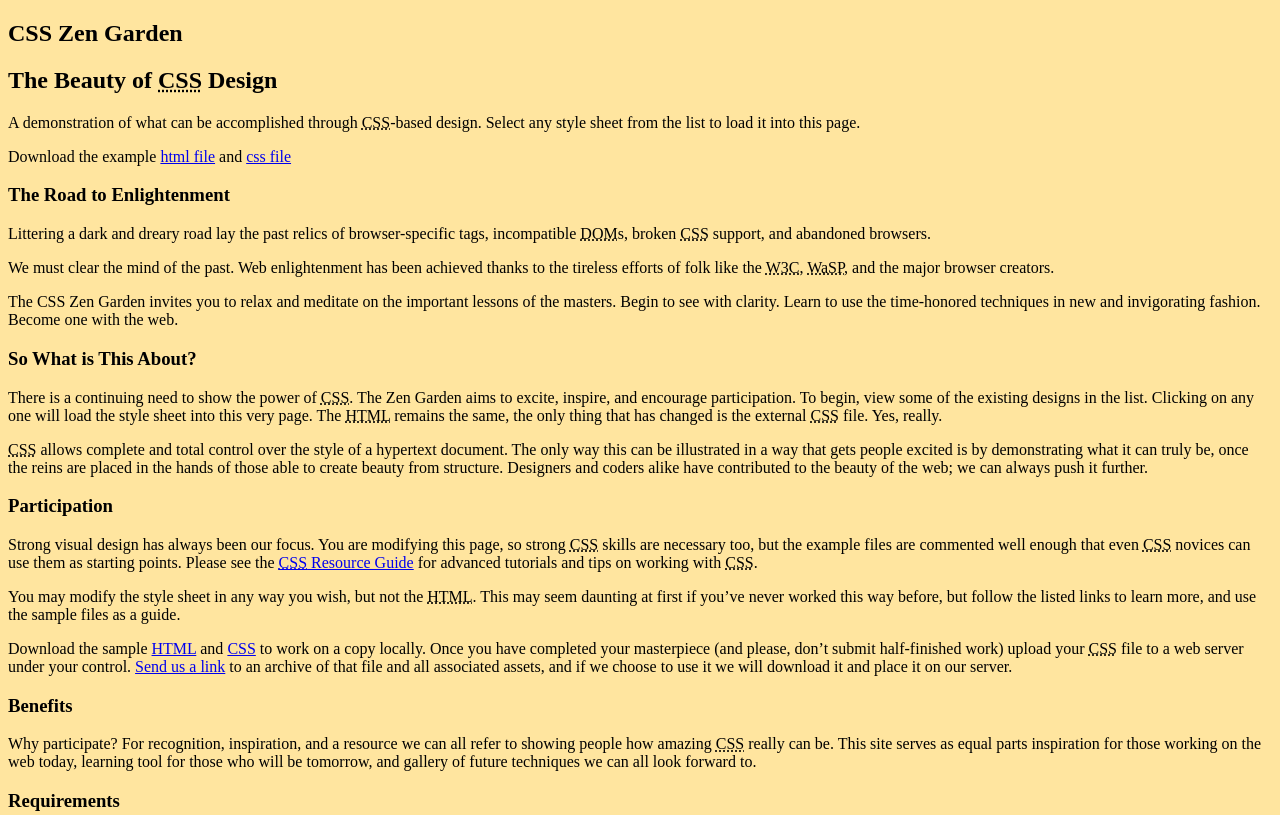
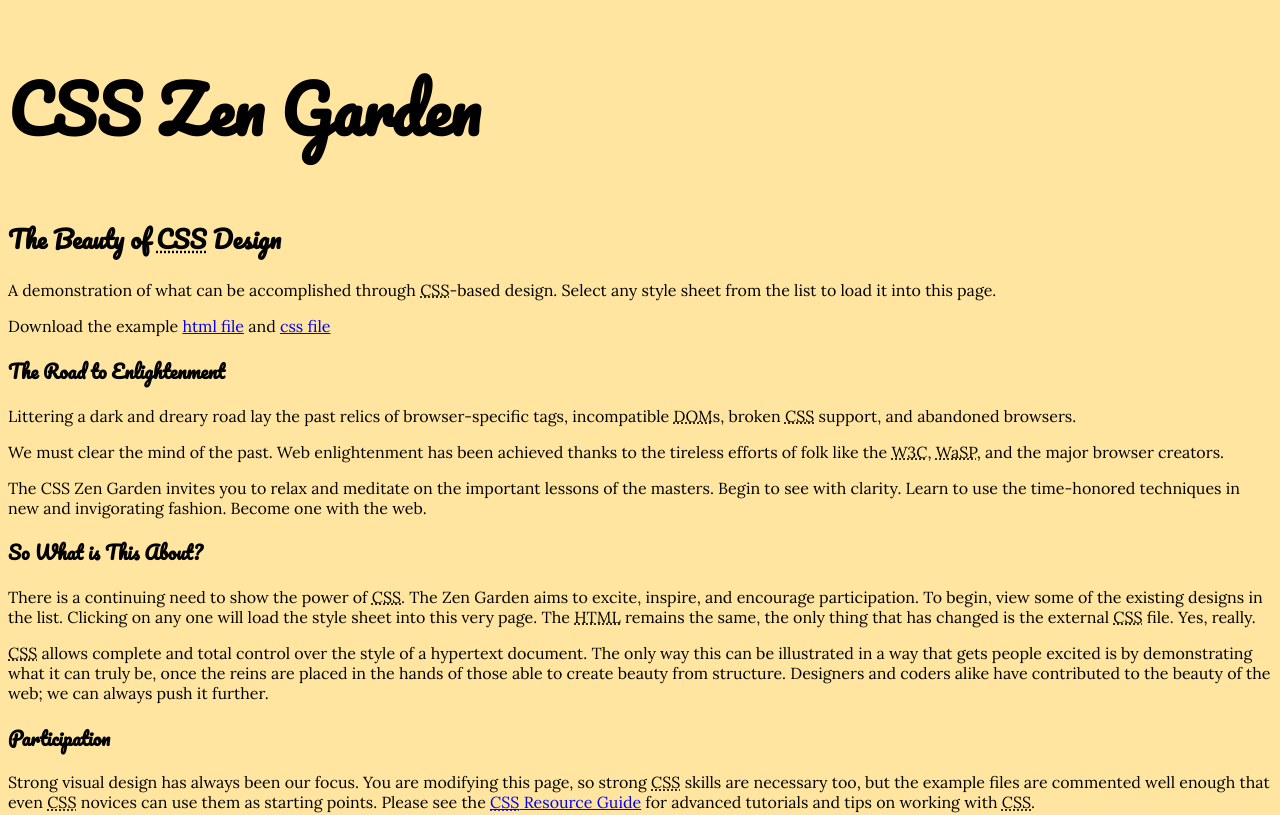
Before and after one commit to ewuweblab/css-zen-garden, a plain HTML site: page index.html in a window 1280 px wide. Shown: the top 815 px of the page. Drawn offline with Linux system fonts and the light colour scheme.

Commit message:
Determined Typography
* Pacifico and Lora Fonts

```diff
--- a/style.css
+++ b/style.css
@@ -1,7 +1,22 @@
 /* Global */
+@import url('https://fonts.googleapis.com/css?family=Pacifico');
+@import url('https://fonts.googleapis.com/css?family=Lora');
 
 body {
     background: #ffe59f;
+    font-family: 'Lora', serif;
 }
 
 /* Typography */
+h1, h2, h3, h4, h6 {
+     font-family: 'Pacifico', cursive;
+}
+
+
+h1 {
+    font-size: 4em;
+}
+
+h2 {
+    font: 2em;
+}
```
